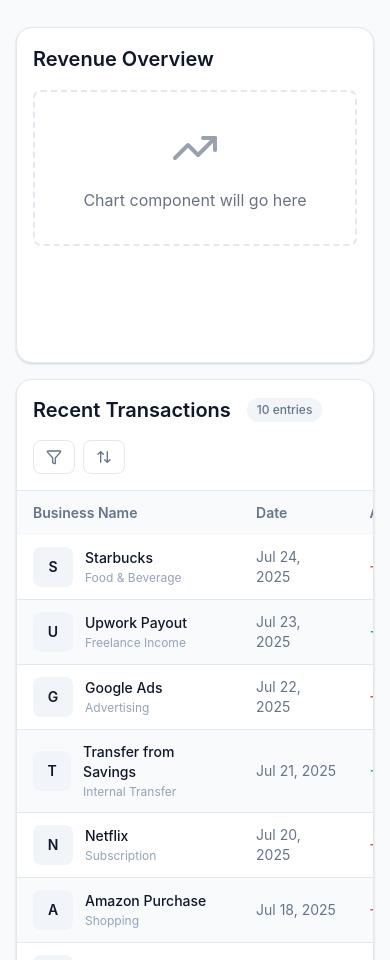
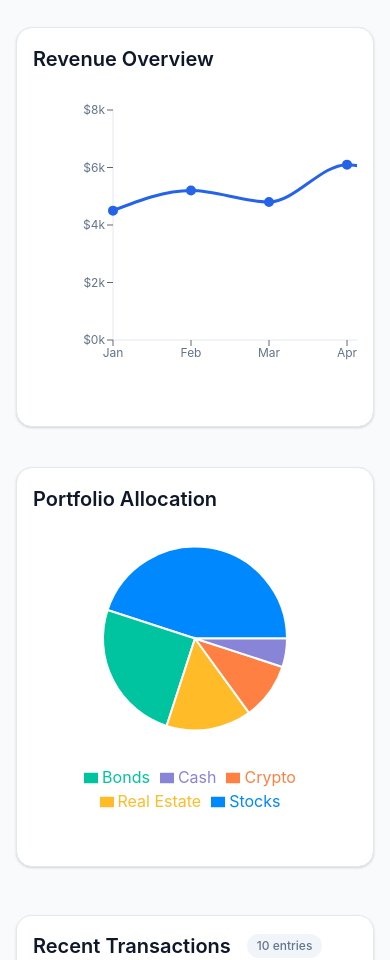
Before and after one commit to EpicAryan/dashboard, a React (Vite) app: page / in a window 390 px wide. Shown: the part 1040-2000 px from the top of the page. Built offline with nearby package versions, Linux system fonts and the light colour scheme.

Commit message:
feat: implement chart area

```diff
--- a/package.json
+++ b/package.json
@@ -14,6 +14,7 @@
     "lucide-react": "^0.525.0",
     "react": "^19.1.0",
     "react-dom": "^19.1.0",
+    "recharts": "^3.1.0",
     "tailwindcss": "^4.1.11"
   },
   "devDependencies": {
--- a/src/App.jsx
+++ b/src/App.jsx
@@ -1,18 +1,9 @@
 //App.jsx
 
-import React, { useState } from 'react'
+import { useState } from 'react'
 import DashboardLayout from './components/layout/DashboardLayout'
 import Dashboard from './pages/Dashboard'
-// import Transactions from './pages/Transactions'
-// import Customers from './pages/Customers'
-// import Message from './pages/Message'
-// import Product from './pages/Product'
-// import Invoice from './pages/Invoice'
-// import Analytics from './pages/Analytics'
-// import Automation from './pages/Automation'
-// import Settings from './pages/Settings'
-// import Security from './pages/Security'
-// import Help from './pages/Help'
+
 
 function App() {
   const [currentPage, setCurrentPage] = useState('/')
@@ -21,26 +12,6 @@ function App() {
     switch (currentPage) {
       case '/':
         return <Dashboard />
-      case '/payment':
-        return <Transactions />
-      // case '/customers':
-      //   return <Customers />
-      // case '/message':
-      //   return <Message />
-      // case '/product':
-      //   return <Product />
-      // case '/invoice':
-      //   return <Invoice />
-      // case '/analytics':
-      //   return <Analytics />
-      // case '/automation':
-      //   return <Automation />
-      // case '/settings':
-      //   return <Settings />
-      // case '/security':
-      //   return <Security />
-      // case '/help':
-      //   return <Help />
       default:
         return <Dashboard />
     }
--- /dev/null
+++ b/src/components/dashboard/PortfolioChart.jsx
@@ -0,0 +1,55 @@
+import { PieChart, Pie, Cell, ResponsiveContainer, Tooltip, Legend } from 'recharts'
+
+const data = [
+  { name: 'Stocks', value: 45 },
+  { name: 'Bonds', value: 25 },
+  { name: 'Real Estate', value: 15 },
+  { name: 'Crypto', value: 10 },
+  { name: 'Cash', value: 5 }
+]
+
+const COLORS = ['#0088FE', '#00C49F', '#FFBB28', '#FF8042', '#8884D8']
+
+const PortfolioChart = () => {
+  return (
+    <div className="dashboard-section">
+      <h2 className="dashboard-section__title">Portfolio Allocation</h2>
+      <div className="pie-chart-container">
+        <ResponsiveContainer width="100%" height="100%">
+          <PieChart width={400} height={380}>
+            <Pie
+              data={data}
+              cx="50%"
+              cy="45%"
+              innerRadius={0}
+              outerRadius="var(--pie-radius)"
+              dataKey="value"
+              stroke="#fff"
+              strokeWidth={2}
+            >
+              {data.map((entry, index) => (
+                <Cell key={`cell-${index}`} fill={COLORS[index % COLORS.length]} />
+              ))}
+            </Pie>
+            <Tooltip
+              formatter={(value) => [`${value}%`, 'Allocation']}
+              labelStyle={{ color: 'var(--text-primary)' }}
+              contentStyle={{
+                backgroundColor: 'var(--bg-primary)',
+                border: '1px solid var(--border-color)',
+                borderRadius: '8px'
+              }}
+            />
+            <Legend
+              verticalAlign="bottom"
+              height={80}
+              formatter={(value) => value}
+            />
+          </PieChart>
+        </ResponsiveContainer>
+      </div>
+    </div>
+  )
+}
+
+export default PortfolioChart
--- /dev/null
+++ b/src/components/dashboard/RevenueChart.jsx
@@ -0,0 +1,49 @@
+// src/components/dashboard/RevenueChart.jsx
+import { LineChart, Line, XAxis, YAxis, ResponsiveContainer } from 'recharts'
+
+const data = [
+  { month: 'Jan', revenue: 4500 },
+  { month: 'Feb', revenue: 5200 },
+  { month: 'Mar', revenue: 4800 },
+  { month: 'Apr', revenue: 6100 },
+  { month: 'May', revenue: 5500 },
+  { month: 'Jun', revenue: 6700 }
+]
+
+const RevenueChart = () => {
+  return (
+    <div className="dashboard-section">
+      <h2 className="dashboard-section__title">Revenue Overview</h2>
+
+      {/* Scrollable container for smaller screens */}
+      <div className="chart-scroll-container">
+        <div className="chart-content">
+          <ResponsiveContainer width="100%" height={300}>
+            <LineChart data={data} margin={{ top: 20, right: 30, left: 20, bottom: 20 }}>
+              <XAxis
+                dataKey="month"
+                tick={{ fill: 'var(--text-secondary)', fontSize: 12 }}
+                axisLine={{ stroke: 'var(--border-color)' }}
+              />
+              <YAxis
+                tick={{ fill: 'var(--text-secondary)', fontSize: 12 }}
+                axisLine={{ stroke: 'var(--border-color)' }}
+                tickFormatter={(value) => `$${(value / 1000).toFixed(0)}k`}
+              />
+              <Line
+                type="monotone"
+                dataKey="revenue"
+                stroke="#2563eb"
+                strokeWidth={3}
+                dot={{ fill: '#2563eb', strokeWidth: 2, r: 4 }}
+                activeDot={{ r: 6, stroke: '#2563eb', strokeWidth: 2 }}
+              />
+            </LineChart>
+          </ResponsiveContainer>
+        </div>
+      </div>
+    </div>
+  )
+}
+
+export default RevenueChart
--- a/src/index.css
+++ b/src/index.css
@@ -6,5 +6,6 @@
 @import './styles/components/summary-cards.css';
 @import './styles/components/data-table.css';
 @import './styles/components/profile-modal.css';
+@import './styles/components/chart.css';
 
 @import './styles/animations/modal-animations.css';
--- a/src/pages/Dashboard.jsx
+++ b/src/pages/Dashboard.jsx
@@ -1,13 +1,14 @@
-//src/pages/Dashboard.jsx
+// src/pages/Dashboard.jsx
 
 import { DollarSign, Users, ShoppingCart, TrendingUp } from 'lucide-react'
 import DashboardHeader from '../components/dashboard/DashboardHeader'
 import SummaryCard from '../components/dashboard/SummaryCard'
 import DataTable from '../components/dashboard/DataTable'
+import RevenueChart from '../components/dashboard/RevenueChart'
+import PortfolioChart from '../components/dashboard/PortfolioChart'
 import { sampleTransactions } from '../data/sampleTransactions'
 
 const Dashboard = () => {
-
   const summaryData = [
     {
       title: 'Total Revenue',
@@ -63,19 +64,19 @@ const Dashboard = () => {
         ))}
       </div>
 
-      {/* Chart area placeholder */}
-      <div className="dashboard-section">
-        <h2 className="dashboard-section__title">Revenue Overview</h2>
-        <div className="dashboard-section__content">
-          <div className="dashboard-placeholder">
-            <TrendingUp className="h-12 w-12 text-gray-400" />
-            <p className="text-gray-500">Chart component will go here</p>
-          </div>
+      {/* Charts Section */}
+      <div className="grid grid-cols-1 lg:grid-cols-3 gap-6 mb-8">
+        <div className="lg:col-span-2">
+          <RevenueChart />
+        </div>
+
+        <div className="lg:col-span-1">
+          <PortfolioChart />
         </div>
       </div>
 
-      {/* Table area placeholder */}
-       <DataTable
+      {/* Table area */}
+      <DataTable
         title="Recent Transactions"
         data={sampleTransactions}
         showPagination={true}
--- /dev/null
+++ b/src/styles/components/chart.css
@@ -0,0 +1,135 @@
+/* /src/styles/chart.css */
+
+.dashboard-section .recharts-wrapper {
+  min-height: 300px;
+}
+
+@media (max-width: 640px) {
+  .dashboard-section .recharts-wrapper {
+    min-height: 250px;
+  }
+
+  .dashboard-section__content {
+    min-height: 300px;
+  }
+}
+
+@media (min-width: 1024px) {
+  .dashboard-section .recharts-wrapper {
+    min-height: 350px;
+  }
+
+  .dashboard-section__content {
+    min-height: 400px;
+  }
+}
+
+
+.chart-scroll-container {
+  width: 100%;
+  height: 380px;
+  position: relative;
+}
+
+.chart-content {
+  width: 100%;
+  height: 100%;
+}
+
+
+@media (max-width: 768px) {
+  .chart-scroll-container {
+    overflow-x: auto;
+    overflow-y: hidden;
+    height: 350px;
+    /* Custom scrollbar styling */
+    scrollbar-width: thin;
+    scrollbar-color: var(--border-color) transparent;
+  }
+
+  .chart-content {
+    min-width: 600px;
+    width: 600px;
+    height: 100%;
+  }
+
+  .chart-scroll-container::-webkit-scrollbar {
+    height: 6px;
+  }
+
+  .chart-scroll-container::-webkit-scrollbar-track {
+    background: var(--bg-secondary);
+    border-radius: 3px;
+  }
+
+  .chart-scroll-container::-webkit-scrollbar-thumb {
+    background: var(--border-color);
+    border-radius: 3px;
+  }
+
+  .chart-scroll-container::-webkit-scrollbar-thumb:hover {
+    background: var(--text-muted);
+  }
+}
+
+@media (max-width: 480px) {
+  .chart-scroll-container {
+    height: 320px;
+  }
+
+  .chart-content {
+    min-width: 500px;
+    width: 500px;
+  }
+}
+
+
+.chart-scroll-container {
+  scroll-behavior: smooth;
+}
+
+@media (min-width: 769px) {
+  .chart-scroll-container {
+    overflow: visible;
+  }
+
+  .chart-content {
+    width: 100%;
+    min-width: auto;
+  }
+}
+
+
+.pie-chart-container {
+  width: 100%;
+  height: 380px;
+  --pie-radius: 100;
+}
+
+@media (max-width: 480px) {
+  .pie-chart-container {
+    height: 320px;
+    --pie-radius: 60;
+  }
+}
+
+@media (min-width: 481px) and (max-width: 768px) {
+  .pie-chart-container {
+    height: 350px;
+    --pie-radius: 75;
+  }
+}
+
+@media (min-width: 769px) and (max-width: 1024px) {
+  .pie-chart-container {
+    height: 350px;
+    --pie-radius: 80;
+  }
+}
+
+@media (min-width: 1025px) {
+  .pie-chart-container {
+    height: 380px;
+    --pie-radius: 100;
+  }
+}
```
Also changed, not shown: src/styles/base.css (line endings or trailing spaces), 1 other file (tests, documents, lock files or other folders).
